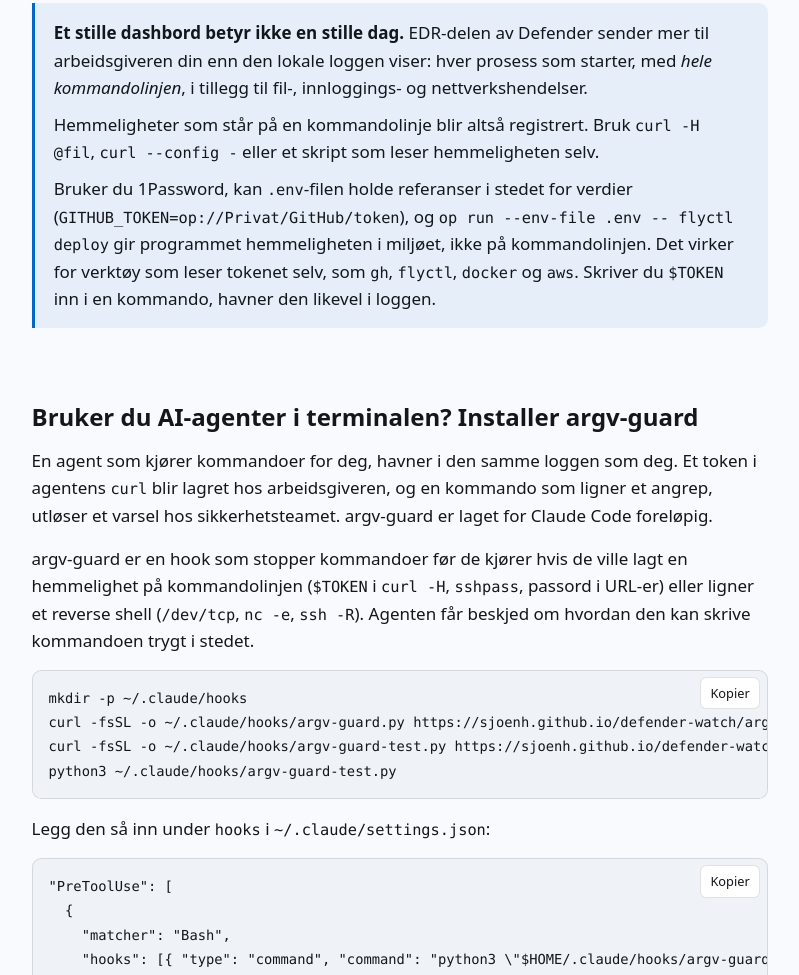
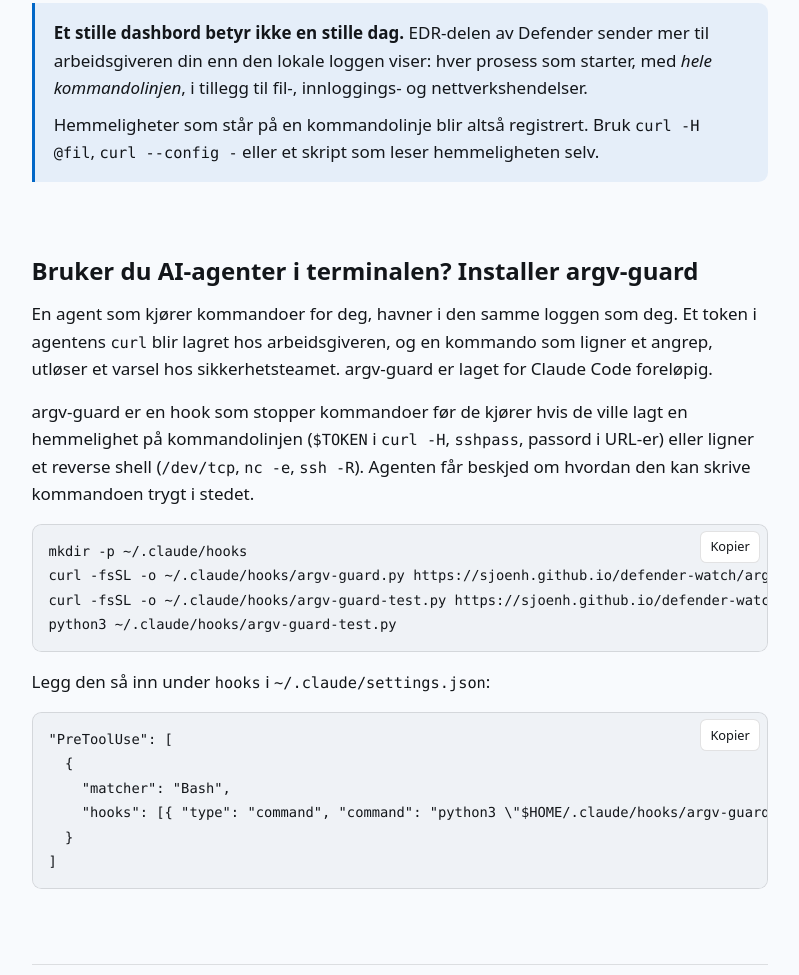
Before and after one commit to SjoenH/defender-watch, a plain HTML site: page site/index.html in a window 1280 px wide. Shown: the part 4857-5832 px from the top of the page, without its empty margins (233-1032 px from the left). Drawn offline with Linux system fonts and the light colour scheme.

Commit message:
Site: keep the page about Defender and Intune; drop the op run tip
Co-Authored-By: Claude Opus 5.5 <noreply@anthropic.com>

```diff
--- a/site/index.html
+++ b/site/index.html
@@ -213,7 +213,6 @@ read -rs "PO_USER?Pushover user key: "; echo
     <div class="note">
       <p><strong>Et stille dashbord betyr ikke en stille dag.</strong> EDR-delen av Defender sender mer til arbeidsgiveren din enn den lokale loggen viser: hver prosess som starter, med <em>hele kommandolinjen</em>, i tillegg til fil-, innloggings- og nettverkshendelser.</p>
       <p>Hemmeligheter som står på en kommandolinje blir altså registrert. Bruk <code>curl -H @fil</code>, <code>curl --config -</code> eller et skript som leser hemmeligheten selv.</p>
-      <p>Bruker du 1Password, kan <code>.env</code>-filen holde referanser i stedet for verdier (<code>GITHUB_TOKEN=op://Privat/GitHub/token</code>), og <code>op run --env-file .env -- flyctl deploy</code> gir programmet hemmeligheten i miljøet, ikke på kommandolinjen. Det virker for verktøy som leser tokenet selv, som <code>gh</code>, <code>flyctl</code>, <code>docker</code> og <code>aws</code>. Skriver du <code>$TOKEN</code> inn i en kommando, havner den likevel i loggen.</p>
     </div>
   </section>
 
```
